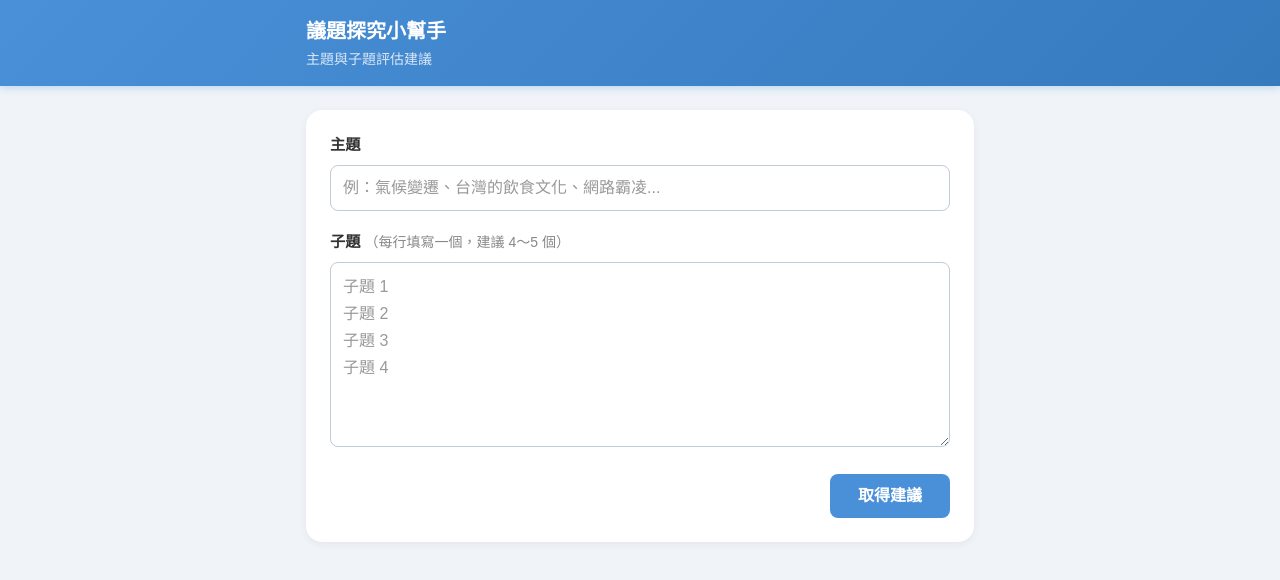
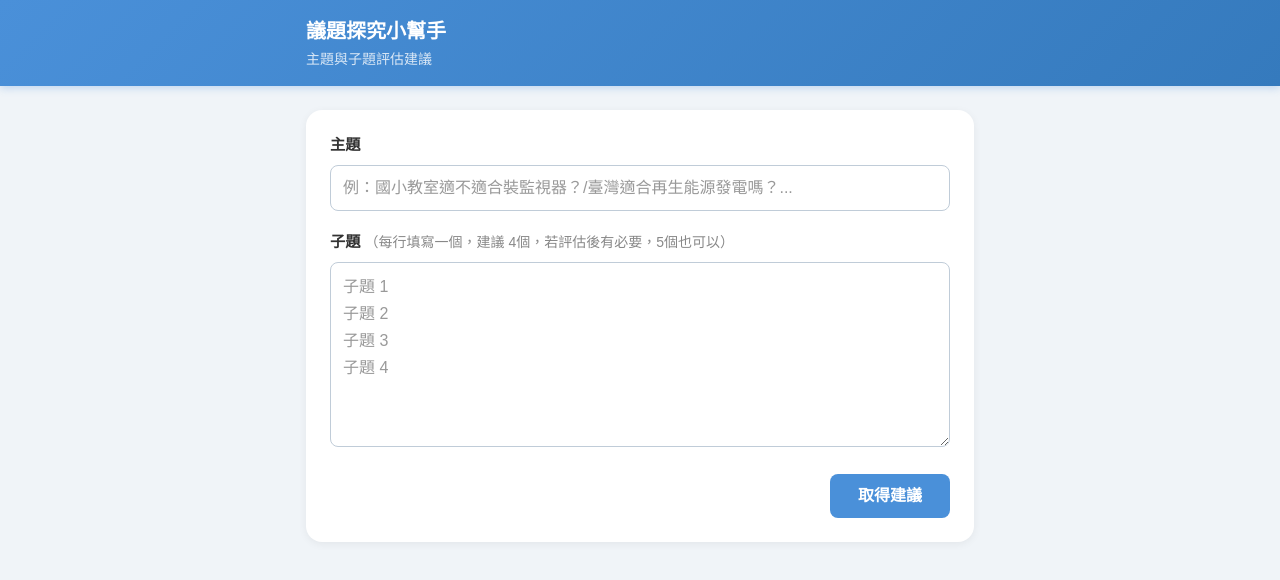
Before and after one commit to chad-liu/explore-subtopic, a Next.js app: page / in a window 1280 px wide. Shown: the top 580 px of the page. Built offline with nearby package versions, Linux system fonts and the light colour scheme.

Commit message:
feat: 更新主題 placeholder 與子題說明文字

```diff
--- a/app/_components/InputPanel.tsx
+++ b/app/_components/InputPanel.tsx
@@ -59,7 +59,7 @@ export default function InputPanel({
             type="text"
             value={topic}
             onChange={e => onTopicChange(e.target.value)}
-            placeholder="例：氣候變遷、台灣的飲食文化、網路霸凌..."
+            placeholder="例：國小教室適不適合裝監視器？/臺灣適合再生能源發電嗎？..."
             disabled={disabled}
             style={inputBase}
           />
@@ -78,7 +78,7 @@ export default function InputPanel({
           >
             子題{' '}
             <span style={{ fontWeight: '400', color: '#888', fontSize: '0.875rem' }}>
-              （每行填寫一個，建議 4～5 個）
+              （每行填寫一個，建議 4個，若評估後有必要，5個也可以）
             </span>
           </label>
           <textarea
```
